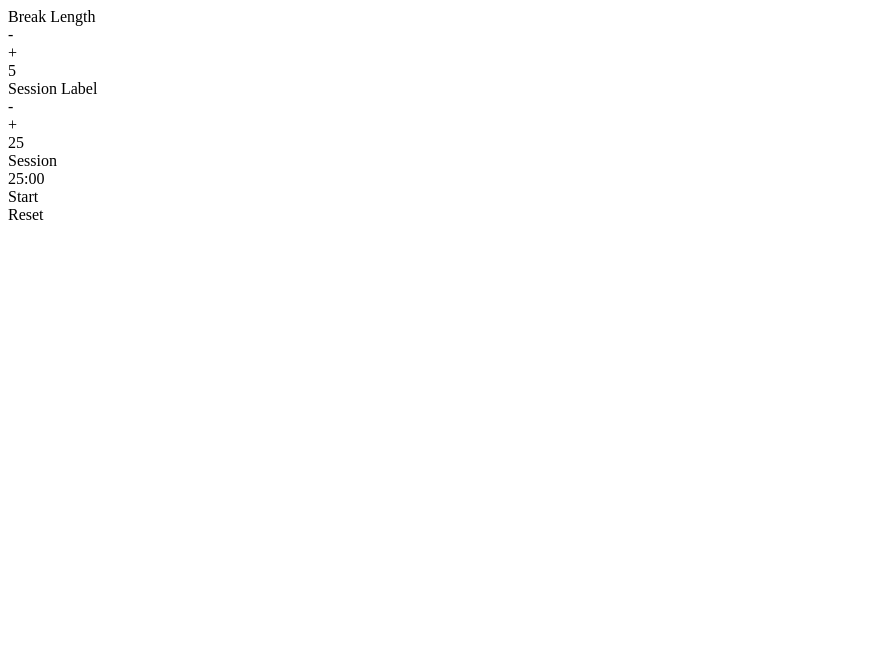
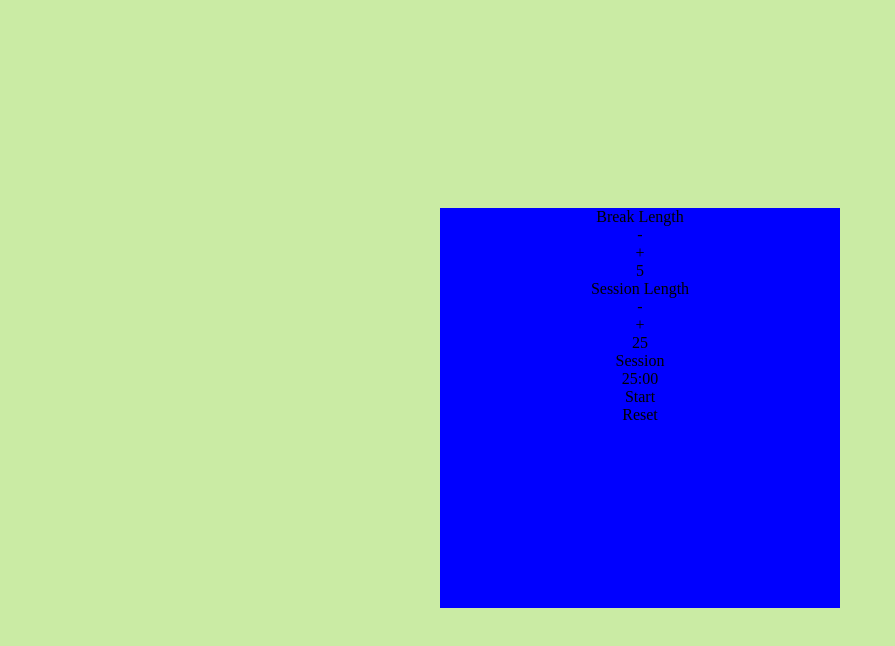
Before and after one commit to rhvdbergh/fcc-fel-pomodoro, a React (Vite) app: page / in a window 1280 px wide. Shown: the top 646 px of the page, without its empty margins (0-895 px from the left). Built offline with nearby package versions, Linux system fonts and the light colour scheme.

Commit message:
change to scss, add scss, container components

```diff
--- a/package.json
+++ b/package.json
@@ -18,6 +18,7 @@
   "devDependencies": {
     "gh-pages": "^2.1.1",
     "parcel": "^1.12.4",
-    "parcel-plugin-static-files-copy": "^2.2.1"
+    "parcel-plugin-static-files-copy": "^2.2.1",
+    "sass": "^1.24.0"
   }
 }
--- a/src/components/Container.js
+++ b/src/components/Container.js
@@ -1,9 +1,8 @@
 import React from 'react';
 
-import Label from './Label';
-import LengthDisplay from './LengthDisplay';
-import TimeLeft from './TimeLeft';
 import Button from './Button';
+import SetDurationContainer from './SetDurationContainer';
+import Timer from './Timer';
 
 class Container extends React.Component {
   constructor(props) {
@@ -23,24 +22,19 @@ class Container extends React.Component {
   render() {
     return (
       <div id="container">
-        <Label labelId="break-label" labelText="Break Length" />
-        <Button btnId="break-decrement" btnText="-" />
-        <Button btnId="break-increment" btnText="+" />
-        <LengthDisplay
-          lengthDisplayId="break-length"
-          lengthDisplayText={this.state.breakLength}
+        <SetDurationContainer title="Break" duration={this.state.breakLength} />
+        <SetDurationContainer
+          title="Session"
+          duration={this.state.sessionLength}
         />
-        <Label labelId="session-label" labelText="Session Label" />
-        <Button btnId="session-decrement" btnText="-" />
-        <Button btnId="session-increment" btnText="+" />
-        <LengthDisplay
-          lengthDisplayId="session-length"
-          lengthDisplayText={this.state.sessionLength}
+        <Timer
+          timerLabelText={this.state.timerLabelText}
+          timeLeft={this.state.timeLeft}
         />
-        <Label labelId="timer-label" labelText={this.state.timerLabelText} />
-        <TimeLeft timeLeft={this.state.timeLeft} />
-        <Button btnId="start_stop" btnText={this.state.startStop} />
-        <Button btnId="reset" btnText="Reset" />
+        <div id="controls_container">
+          <Button btnId="start_stop" btnText={this.state.startStop} />
+          <Button btnId="reset" btnText="Reset" />
+        </div>
       </div>
     );
   }
--- /dev/null
+++ b/src/components/SetDurationContainer.js
@@ -0,0 +1,26 @@
+import React from 'react';
+
+import Button from './Button';
+import LengthDisplay from './LengthDisplay';
+import Label from './Label';
+
+const SetDurationContainer = props => {
+  const lowerCaseTitle = props.title.toLowerCase();
+
+  return (
+    <div id={`${lowerCaseTitle}_container`}>
+      <Label
+        labelId={`${lowerCaseTitle}-label`}
+        labelText={`${props.title} Length`}
+      />
+      <Button btnId={`${lowerCaseTitle}-decrement`} btnText="-" />
+      <Button btnId={`${lowerCaseTitle}-increment`} btnText="+" />
+      <LengthDisplay
+        lengthDisplayId={`${lowerCaseTitle}-length`}
+        lengthDisplayText={props.duration}
+      />
+    </div>
+  );
+};
+
+export default SetDurationContainer;
--- /dev/null
+++ b/src/components/Timer.js
@@ -0,0 +1,14 @@
+import React from 'react';
+import Label from './Label';
+import TimeLeft from './TimeLeft';
+
+const Timer = props => {
+  return (
+    <div id="timer_container">
+      <Label labelId="timer-label" labelText={props.timerLabelText} />
+      <TimeLeft timeLeft={props.timeLeft} />
+    </div>
+  );
+};
+
+export default Timer;
--- a/src/index.html
+++ b/src/index.html
@@ -4,7 +4,7 @@
     <meta charset="UTF-8" />
     <meta name="viewport" content="width=device-width, initial-scale=1.0" />
     <meta http-equiv="X-UA-Compatible" content="ie=edge" />
-    <link rel="stylesheet" href="./style/style.css" />
+    <link rel="stylesheet" href="./style/style.scss" />
     <title>Pomodoro Clock</title>
   </head>
   <body>
--- /dev/null
+++ b/src/style/style.scss
@@ -0,0 +1,25 @@
+// colors
+
+$bg-color: rgb(202, 235, 164);
+
+body,
+html {
+  height: 100%;
+  position: relative;
+  background: $bg-color;
+}
+
+#container {
+  width: 400px;
+  height: 400px;
+
+  text-align: center;
+
+  position: absolute;
+  top: 50%;
+  left: 50%;
+
+  transform: translate(-50%, -50%);
+
+  background: blue;
+}
```
Also changed, not shown: src/style/style.css (deleted), 9 other files (tests, documents, lock files or other folders).
